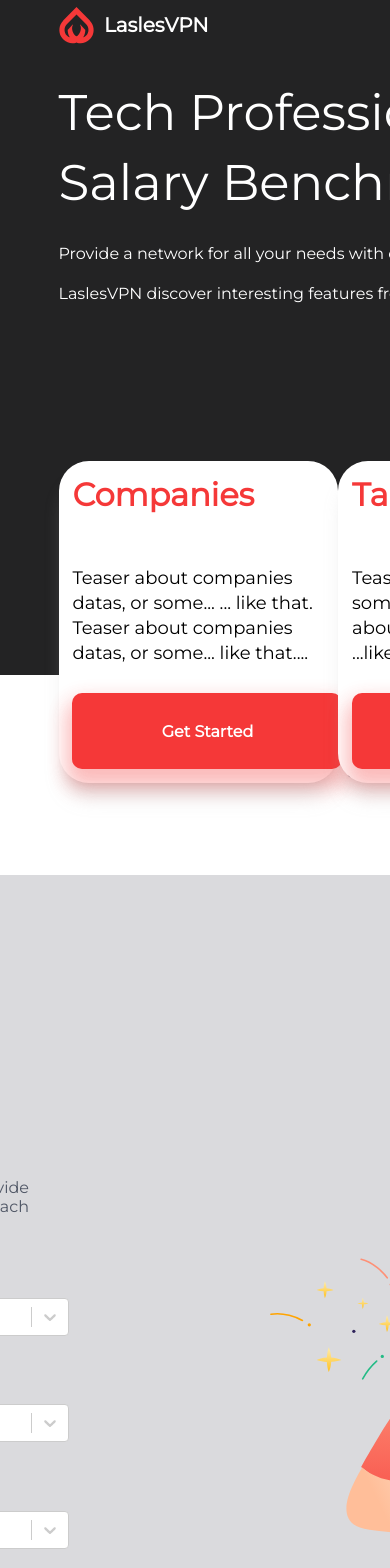
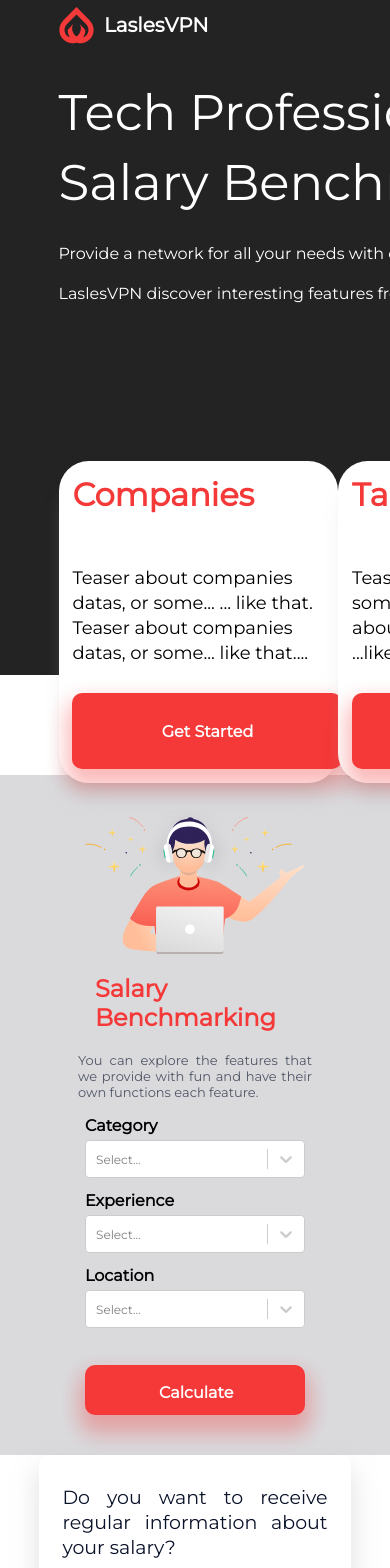
Before and after one commit to Guillaume-Cojan/Landing_jobs, a React (Create React App) app in the folder react_app/: page / in a window 390 px wide. Shown: the top 1568 px of the page. Built offline with nearby package versions, Linux system fonts and the light colour scheme.

Commit message:
make phone media query for Benchmark component

```diff
--- a/react_app/src/components/Benchmark/Benchmark.css
+++ b/react_app/src/components/Benchmark/Benchmark.css
@@ -62,11 +62,14 @@
     margin: 50px 0px;
 }
 
-.calculate-btn:hover,
-.calculate-btn:focus {
+.calculate-btn:hover {
     background-color: white;
     border: 2px solid #f53838;
     color: #f53838;
+    box-shadow: 0 10px 20px 5px #f53838a1, 0 10px 20px 5px #f5383877;
+}
+
+.calculate-btn:focus {
     box-shadow: 0 10px 20px 5px #f53838a1, 0 10px 20px 5px #f5383877;
 }
 
@@ -81,3 +84,47 @@
 .no-result-img {
     margin-left: 100px;
 }
+
+@media (max-width: 680px) {
+    .benchmark-container {
+        flex-direction: column-reverse;
+        width: 100vw;
+        margin-top: 100px;
+        padding-top: 0px;
+        height: 100%;
+    }
+    .survey-container {
+        margin-right: 0px;
+        align-items: center;
+    }
+    .no-result-img {
+        margin-left: 0px;
+        width: 220px;
+    }
+    .survey-title {
+        color: #f53838;
+        font-size: 1.5rem;
+        max-width: 200px;
+    }
+    .survey-container p {
+        font-size: 13px;
+        max-width: 60%;
+        margin: 0;
+    }
+    .select {
+        width: 220px;
+        margin-bottom: 0px;
+        height: 35px;
+        font-size: 12px;
+    }
+    .survey-container h3 {
+        font-size: 16px;
+        max-width: 400px;
+        margin-bottom: 5px;
+    }
+    .calculate-btn {
+        max-width: 220px;
+        height: 50px;
+        margin: 40px 0px;
+    }
+}
--- a/react_app/src/components/Subscribe/Subscribe.css
+++ b/react_app/src/components/Subscribe/Subscribe.css
@@ -62,13 +62,14 @@
     transition: 0.3s;
 }
 
-.subscribe-btn:hover,
-.subscribe-btn:focus {
+.subscribe-btn:hover {
     background-color: white;
     border: 2px solid #f53838;
     color: #f53838;
     box-shadow: 0 10px 20px 5px #f53838a1, 0 10px 20px 5px #f5383877;
-    cursor: pointer;
+}
+.subscribe-btn:focus {
+    box-shadow: 0 10px 20px 5px #f53838a1, 0 10px 20px 5px #f5383877;
 }
 
 .subscribe-btn:active {
```
